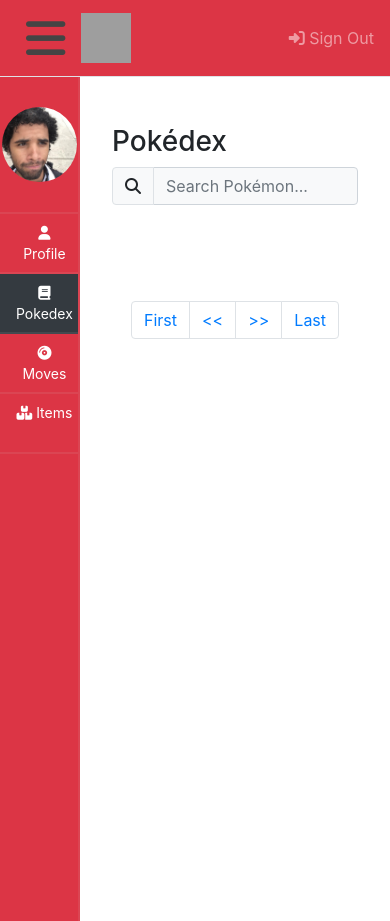
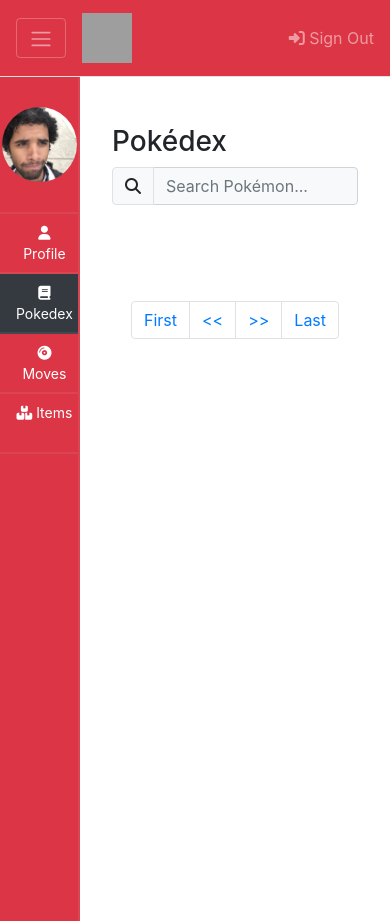
Before and after one commit to sergentserg/PokeTeams, a website: page dist/pokedex.html in a window 390 px wide. Drawn offline with nearby package versions, Linux system fonts and the light colour scheme; no server answers; grey boxes are pictures that could not be loaded.

Commit message:
Switched from fontawesome bars to bootstrap toggler icon, and wrapped in button.

```diff
--- a/scss/styles.scss
+++ b/scss/styles.scss
@@ -32,11 +32,12 @@
 
 #sidenavToggler {
   display: none;
-  font-size: 45px;
-  height: 45px;
-  width: 45px;
-  margin: 0 10px;
-  color: #444;
+  margin-right: 1rem;
+  border: 1px solid rgba(255, 255, 255, 0.25);
+
+  i {
+    font-size: 1.5rem;
+  }
 }
 
 .navbar-brand a {
```
Also changed, not shown: dist/css/styles.css, dist/moves.html, dist/pokedex.html, dist/pokemon.html.
